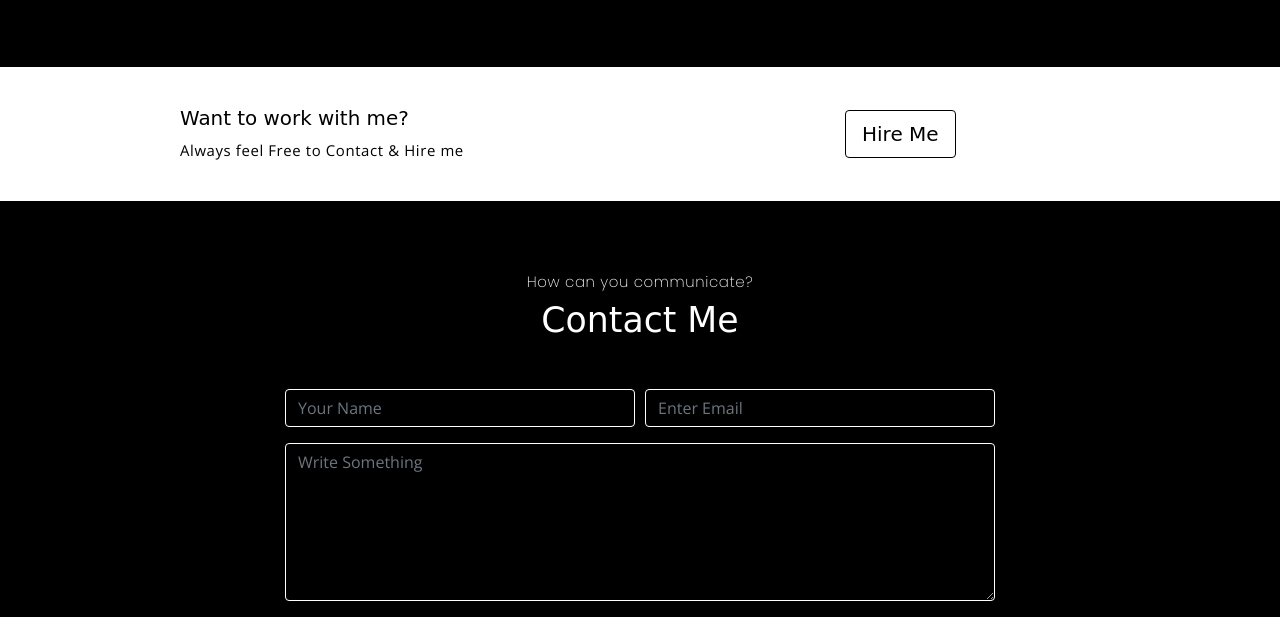
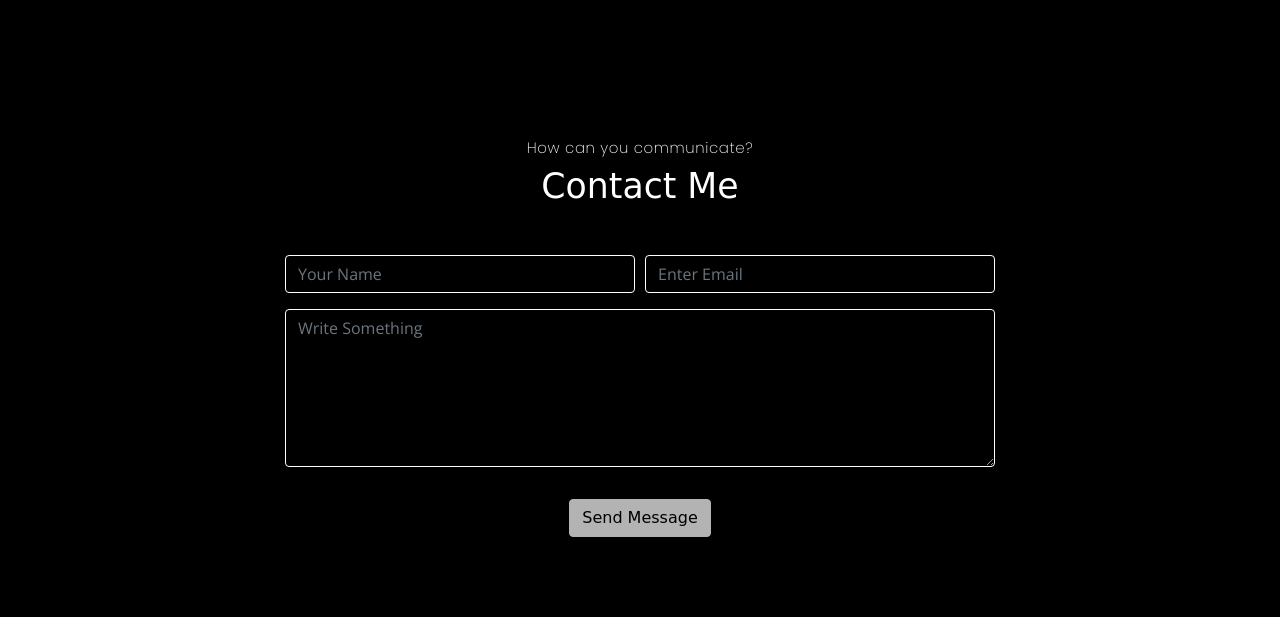
Before and after one commit to mariaampimpyenan/myweb, a website: page index.html in a window 1280 px wide. Shown: the part 2324-2941 px from the top of the page. Drawn offline with nearby package versions, Linux system fonts and the light colour scheme; a web font is replaced by a local one.

Commit message:
Update index.html

```diff
--- a/index.html
+++ b/index.html
@@ -169,22 +169,6 @@
         </div><!-- end of container -->
     </section> <!-- end of portfolio section -->
 
-   <!-- section -->
-    <section class="section-sm bg-primary">
-        <!-- container -->
-        <div class="container text-center text-sm-left">
-            <!-- row -->
-            <div class="row align-items-center">
-                <div class="col-sm offset-md-1 mb-4 mb-md-0">
-                    <h6 class="title text-light">Want to work with me?</h6>
-                    <p class="m-0 text-light">Always feel Free to Contact & Hire me</p>
-                </div>
-                <div class="col-sm offset-sm-2 offset-md-3">
-                    <a class="link" href="#contact"><button class="btn btn-lg my-font btn-light rounded">Hire Me</button></a>
-                </div>
-            </div> <!-- end of row -->
-        </div> <!-- end of container -->
-    </section> <!-- end of section -->
 
     <!-- contact section -->
     <section class="section" id="contact">
```
